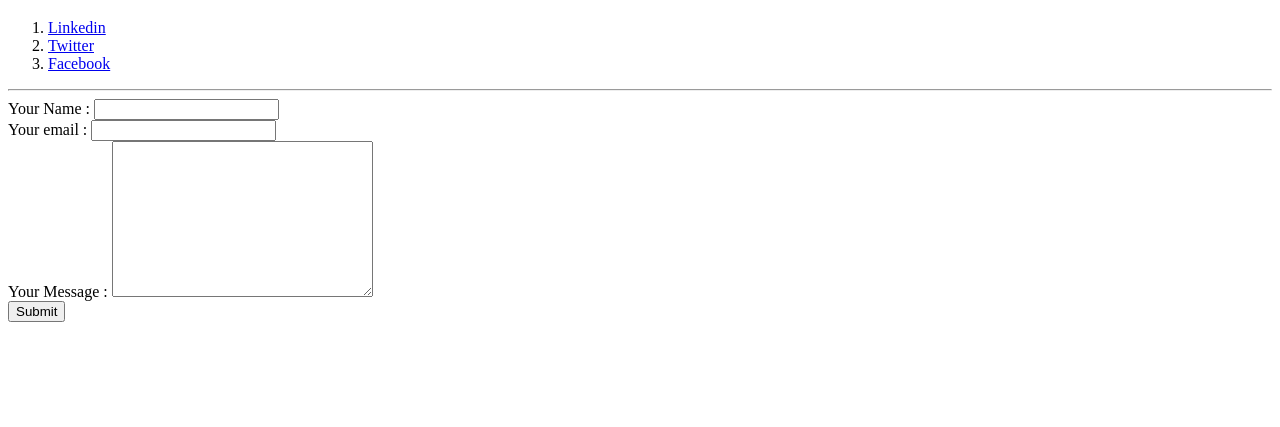
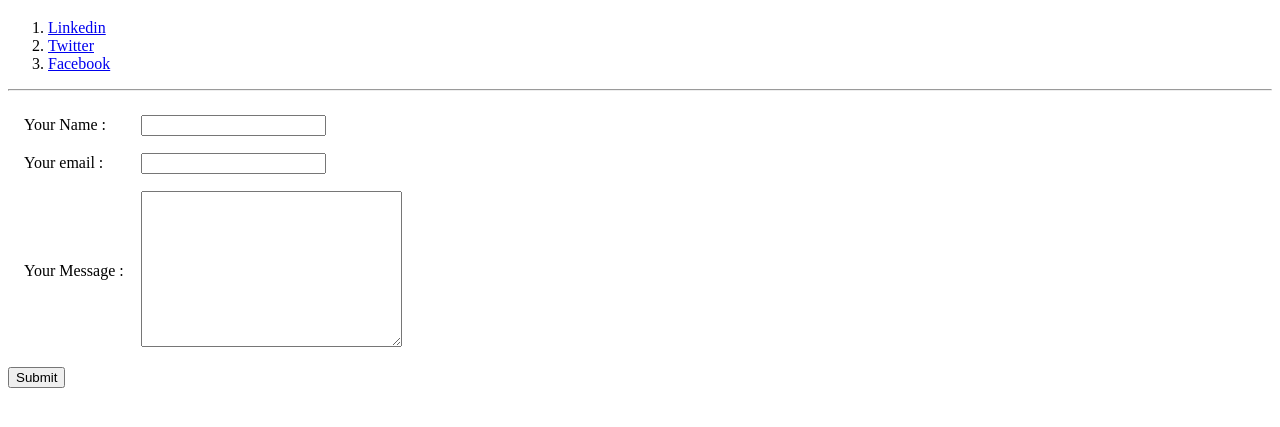
Before and after one commit to harihary/cv, a plain HTML site: page contact-me.html in a window 1280 px wide. Shown: the part 61-488 px from the top of the page. Drawn offline with Linux system fonts and the light colour scheme.

Commit message:
Update contact-me.html

```diff
--- a/contact-me.html
+++ b/contact-me.html
@@ -13,13 +13,24 @@
     </ol>
     <hr>
     <form action="mailto:info@traverze.com" method="post" enctype="text/plain">
-      <label>Your Name :</label>
-      <input type="text" name="yourName" value=""><br>
-      <label>Your email :</label>
-      <input type="email" name="yourEmail" value=""><br>
-      <label>Your Message :</label>
-      <textarea name="yourMessage" cols="30" rows="10"></textarea><br>
-      <input type="submit" name="">
+
+
+
+      <table cellspacing="15">
+        <tr>
+          <td><label>Your Name :</label></td>
+            <td><input type="text" name="yourName" value=""></td>
+        </tr>
+        <tr>
+          <td><label>Your email :</label></td>
+            <td><input type="email" name="yourEmail" value=""></td>
+        </tr>
+        <tr>
+          <td><label>Your Message :</label></td>
+            <td>  <textarea name="yourMessage" cols="30" rows="10"></textarea></td>
+        </tr>
+      </table>
+        <input type="submit" name="">
     </form>
   </body>
 </html>
```
